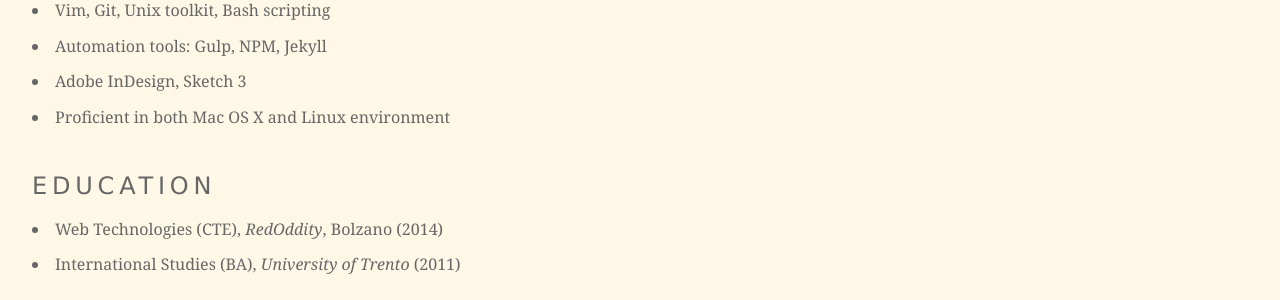
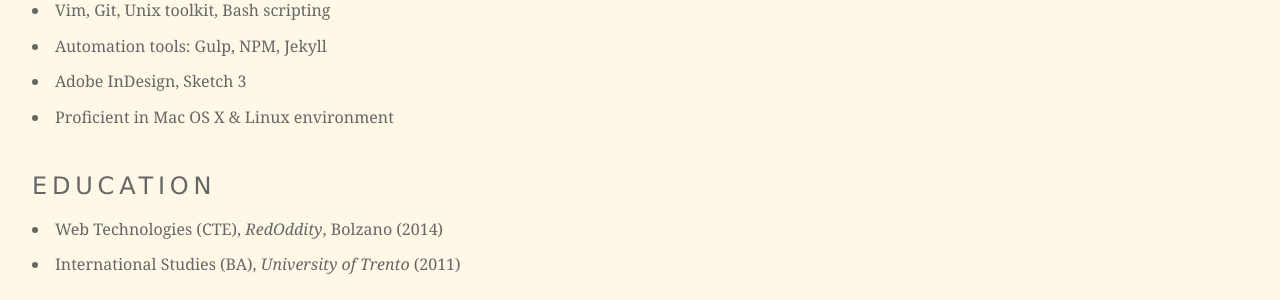
Before and after one commit to mrzool/mrzool.github.io, a Jekyll site: the page built from about/index.md, in a window 1280 px wide. Shown: the part 760-1060 px from the top of the page. Built offline with Jekyll 4.4.1, drawn with Linux system fonts in a browser that asks for light colours.

Commit message:
Update index.md

```diff
--- a/about/index.md
+++ b/about/index.md
@@ -25,7 +25,7 @@ Fluent in Italian, English and German.
 - Vim, Git, Unix toolkit, Bash scripting
 - Automation tools: Gulp, NPM, Jekyll
 - Adobe InDesign, Sketch 3
-- Proficient in both Mac OS X and Linux environment
+- Proficient in Mac OS X & Linux environment
 
 ### Education
 
```
